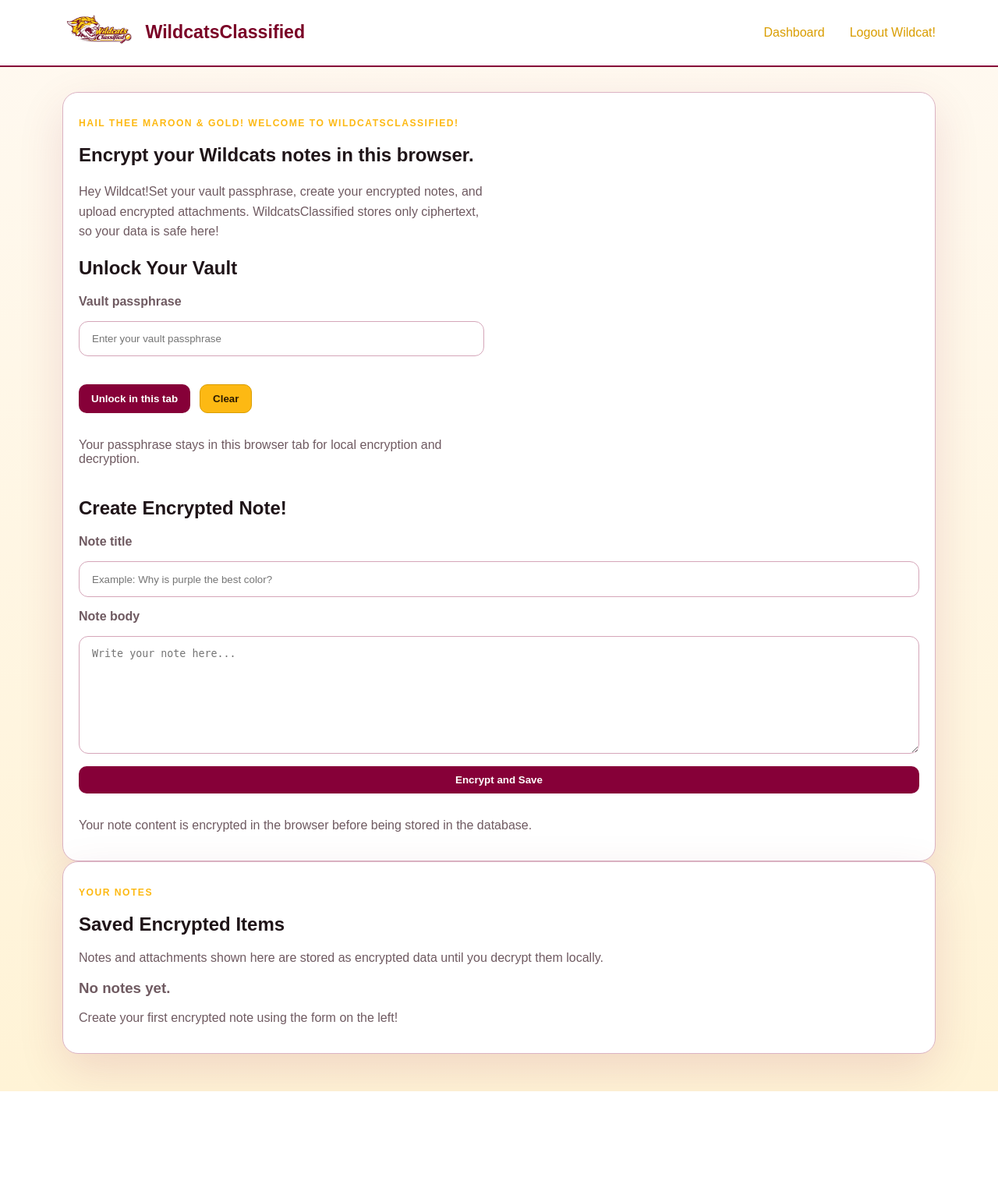
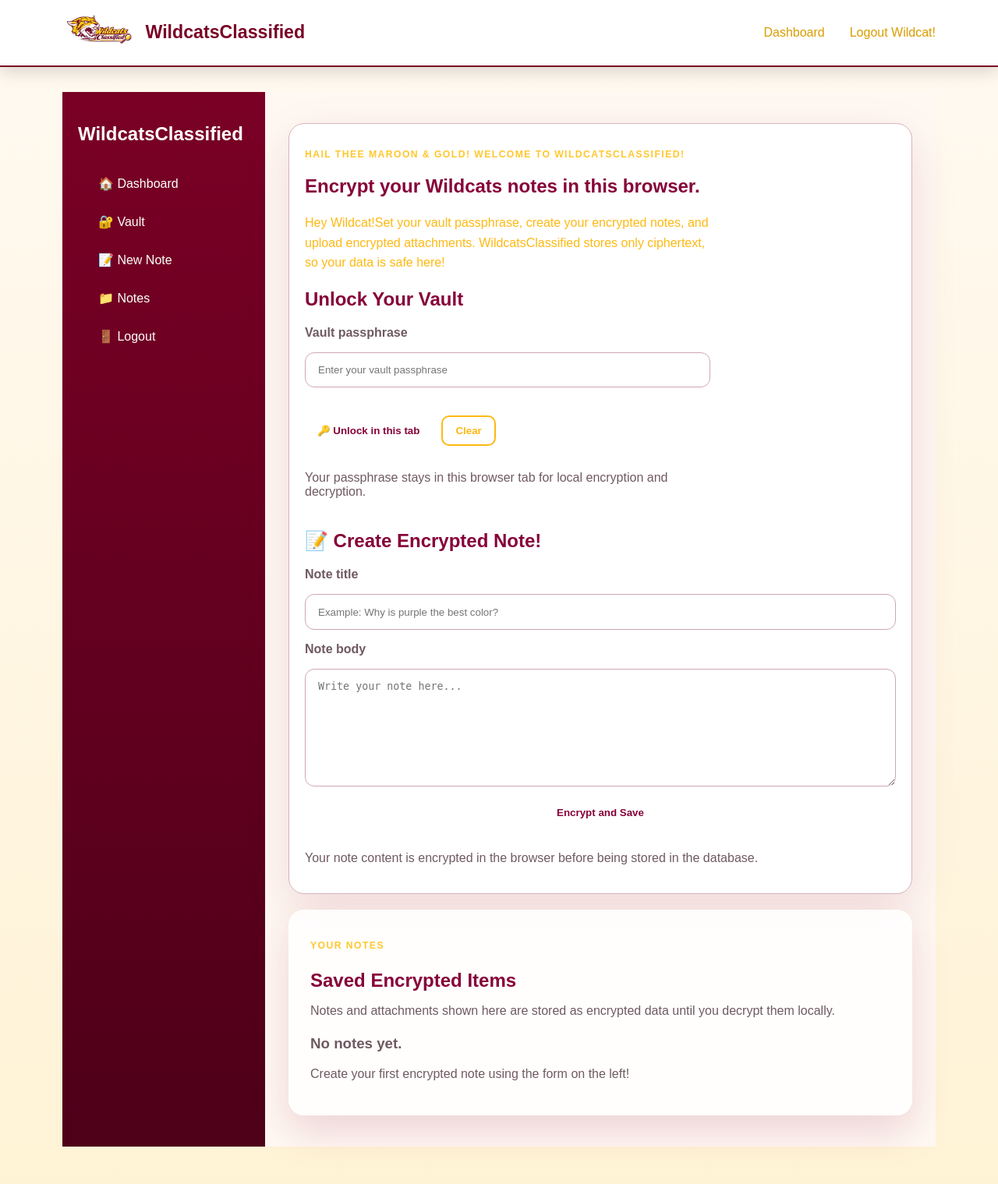
Before and after one commit to Oh-its-neisha242/wildcatsclassified, a Flask app: page /dashboard in a window 1280 px wide. Shown: the whole page at 78% size. Before the commit the page ends 1400 px from the top, so only its background shows below. Run offline with Flask 3, Linux system fonts and the light colour scheme; a user stored in the database is signed in.

Commit message:
it is finished, we have finished the UI to look better thank God for CodePath and Youtube the landing page looks great the dashboard doesn't look so naked we have a sidebar like canvas everything is awesome

```diff
--- a/app/auth_routes.py
+++ b/app/auth_routes.py
@@ -9,8 +9,6 @@ auth_bp = Blueprint("auth", __name__)
 
 @auth_bp.route("/")
 def landing():
-    if current_user.is_authenticated:
-        return redirect(url_for("main.dashboard"))
     return render_template("landing.html")
 
 
--- a/app/main_routes.py
+++ b/app/main_routes.py
@@ -10,6 +10,10 @@ from . import db
 from .models import Attachment, Note
 
 main_bp = Blueprint("main", __name__)
+
+@main_bp.route("/")
+def landing():
+    return render_template("landing.html")
 
 
 @main_bp.route("/dashboard")
--- a/app/static/css/styles.css
+++ b/app/static/css/styles.css
@@ -1,11 +1,11 @@
 :root {
-  --bg: #FFF9F1;
+  --bg: #FFF8F2;
   --panel: #FFFFFF;
   --panel-2: #F7E9ED;
   --text: #1F1418;
   --muted: #6F5A61;
-  --accent: #860038;
-  --accent-2: #FDB913;
+  --accent: #7A0026;
+  --accent-2: #FFC72C;
   --danger: #B42318;
   --success: #2E7D32;
   --border: #860038;
@@ -31,6 +31,7 @@ body {
   position: sticky;
   top: 0;
   z-index: 1000;
+   box-shadow: 0 6px 20px rgba(0,0,0,0.15);
 }
 
 .encrypt-loader {
@@ -42,6 +43,12 @@ body {
   display: flex;
   justify-content: center;
   align-items: center;
+}
+
+.encrypted-box {
+  border: 2px solid #FDB913;
+  background: rgba(253, 185, 19, 0.08);
+  border-radius: 12px;
 }
 
 .loader-card {
@@ -141,10 +148,35 @@ nav a:hover { color: var(--accent); }
 
 .page-content { padding: 2rem 0 3rem; }
 .hero, .dashboard-grid { display: grid; gap: 1.5rem; }
-.hero { grid-template-columns: 1.4fr 1fr; align-items: center; padding-top: 2rem; }
+.hero { grid-template-columns: 1.4fr 1fr; align-items: center; padding-top: 2rem;  background: linear-gradient(135deg, #7A0026, #A0003A); position: relative; overflow: hidden;}
+
+.hero::after {
+  content: "";
+  position: absolute;
+  width: 400px;
+  height: 400px;
+  background: rgba(255, 199, 44, 0.2);
+  filter: blur(120px);
+  top: -100px;
+  right: -100px;
+}
+
+.hero-card h3,
+.hero-card li {
+  color: #860038 !important;
+}
+
+.panel {
+  background: rgba(255, 255, 255, 0.85);
+  backdrop-filter: blur(10px);
+  border-radius: 20px;
+  padding: 28px !important;
+  margin-top: 20px;
+  overflow: visible !important;
+  box-shadow: 0 20px 50px rgba(134, 0, 56, 0.15);
+}
 
 .hero-card,
-.panel,
 .auth-card {
   background: var(--panel);
   border: 1px solid color-mix(in srgb, var(--accent) 30%, white);
@@ -153,34 +185,59 @@ nav a:hover { color: var(--accent); }
   box-shadow: var(--shadow);
   transition: transform 0.25s ease, box-shadow 0.25s ease, border-color 0.25s ease;
 }
+.note-card {
+  border-radius: 16px;
+  padding: 16px;
+  margin-bottom: 16px;
+  background: white;
+  transition: all 0.2s ease;
+}
+
+.note-card:hover {
+  transform: translateY(-4px);
+  box-shadow: 0 12px 25px rgba(0,0,0,0.15);
+}
+
+.note-top {
+  display: flex;
+  justify-content: space-between;
+  align-items: flex-start;
+  gap: 20px;
+  margin-bottom: 18px;
+}
+
+.note-top h3 {
+  margin: 0 0 12px;
+  color: #860038;
+}
 
 .hero-card,
 .panel,
-.note-card,
 .auth-card {
   transition: transform 0.25s ease, box-shadow 0.25s ease, border-color 0.25s ease;
+  color: #860038 !important;
 }
 
 .hero-card:hover,
 .panel:hover,
-.note-card:hover,
 .auth-card:hover {
   transform: translateY(-2px);
   box-shadow: 0 12px 32px rgba(0, 0, 0, 0.35);
   border-color: rgba(212, 160, 23, 0.35);
 }
 
-.hero h1 { font-size: clamp(2rem, 5vw, 4rem); margin: .4rem 0 1rem; }
-.hero-copy { color: var(--muted); line-height: 1.6; max-width: 60ch; }
+.hero h1 { font-size: 3.5rem; font-weight: 800; letter-spacing: -1px; margin: .4rem 0 1rem; line-height: 1.1; text-shadow: 0 4px 20px rgba(0,0,0,0.35);}
+.hero-copy { color: #fdb913 !important; opacity: 1 !important; line-height: 1.6; max-width: 60ch; }
 
 .hero {
+  animation: fadeUp 0.6s ease;
   min-height: 60vh;
   background:
     linear-gradient(rgba(134, 0, 56, 0.78), rgba(134, 0, 56, 0.78)),
     linear-gradient(135deg, #860038 0%, #5f0027 45%, #fdb913 100%);
   border-radius: 24px;
   padding: 2rem;
-  color: white;
+  color: white !important;
 }
 
 .eyebrow {
@@ -189,8 +246,8 @@ nav a:hover { color: var(--accent); }
   letter-spacing: .12em;
   font-size: .76rem;
   font-weight: 700;
+
 }
-
 
 .btn {
   position: relative;
@@ -206,26 +263,27 @@ nav a:hover { color: var(--accent); }
 }
 
 .btn-primary {
-  background: var(--accent);
-  color: white;
+  background: white;
+  color: #860038;
+  font-weight: 700;
 }
 
 .btn-primary:hover {
-  background: #65002a;
-  transform: translateY(-1px);
-  box-shadow: 0 0 12px rgba(124, 58, 237, 0.5),
-              0 0 24px rgba(124, 58, 237, 0.25);
+  background: #f8f8f8;
+  transform: translateY(-2px);
+  box-shadow: 0 8px 20px rgba(255, 199, 44, 0.5);
 }
 
 .btn-secondary {
-  background: var(--accent-2);
-  color: #2b1a00;
-  border: 1px solid #d99d00;
+  background: transparent;
+  border: 2px solid #FDB913;
+  color: #FDB913;;
 }
 
 .btn-secondary:hover {
-  background: #f0ae00;
-  transform: translateY(-1px);
+ background: #FDB913;
+  color: #2b1a00;
+  transform: scale(1.03);
   box-shadow: 0 0 12px rgba(124, 58, 237, 0.5),
               0 0 24px rgba(124, 58, 237, 0.25);
 }
@@ -280,25 +338,41 @@ textarea:focus {
 textarea { resize: vertical; }
 .auth-card { width: min(520px, 100%); margin: 2rem auto; }
 .dashboard-grid { grid-template-columns: 390px 1fr; align-items: start; }
-.panel-header { margin-bottom: 1rem; }
+.panel-header { padding-top: 10px; margin-bottom: 22px; }
+
+.panel-header .eyebrow {
+  display: block;
+  margin-top: 0 !important;
+  margin-bottom: 14px !important;
+  line-height: 1.4;
+}
+
+.panel-header h2 {
+  margin: 0 0 12px;
+  color: #860038;
+  padding-top: 8px !important;
+  margin-top: 0 !important;
+}
+
 
 .note-card {
   border: 1px solid color-mix(in srgb, var(--accent) 22%, white);
-  background: var(--panel);
-  border-radius: 18px;
-  padding: 1rem;
+  padding: 24px !important;
+  border-radius: 20px;
+  background: #ffffff;
 }
 
-.notes-list { display: grid; gap: 1rem; }
-.note-top { display: flex; justify-content: space-between; align-items: start; gap: 1rem; }
+.notes-list { display: grid; gap: 22px; }
+.note-top { display: flex; justify-content: space-between; align-items: flex-start; gap: 20px; margin-bottom: 18px; }
 .meta, .tiny-note, .empty-state { color: var(--muted); }
 
 .cipher-box {
   background: #fff3d6;
   border: 1px solid color-mix(in srgb, var(--accent-2) 55%, var(--accent));
-  border-radius: 12px;
-  padding: .9rem;
-  margin: .9rem 0;
+  margin-top: 18px;
+  padding: 18px !important;
+  border-radius: 14px;
+  line-height: 1.5;
   font-family: "Courier New", monospace;
   overflow-wrap: anywhere;
   color: var(--text);
@@ -370,3 +444,75 @@ textarea { resize: vertical; }
 .page-content {
   animation: pageFadeIn 0.45s ease both;
 }
+
+@keyframes fadeUp {
+  from {
+    opacity: 0;
+    transform: translateY(20px);
+  }
+  to {
+    opacity: 1;
+    transform: translateY(0);
+  }
+}
+
+.app-shell {
+  display: grid;
+  grid-template-columns: 260px 1fr;
+  min-height: 100vh;
+}
+
+.sidebar {
+  background: linear-gradient(180deg, #7A0026, #4E0019);
+  color: white;
+  padding: 20px;
+}
+
+.sidebar-brand {
+  margin-bottom: 30px;
+}
+
+.sidebar-nav {
+  display: flex;
+  flex-direction: column;
+  gap: 10px;
+}
+
+.sidebar-nav a {
+  color: white;
+  text-decoration: none;
+  padding: 10px;
+  border-radius: 10px;
+  transition: 0.2s;
+}
+
+#vault,
+#create-note,
+#saved-notes {
+  scroll-margin-top: 110px;
+}
+
+.sidebar-nav a:hover {
+  background: rgba(255, 199, 44, 0.2);
+  color: #FFC72C;
+}
+
+.dashboard-main {
+  padding: 40px 30px !important;
+  background: #fff8f2;
+}
+
+.dashboard-layout {
+  display: grid;
+  grid-template-columns: 1fr 1fr;
+  gap: 25px;
+}
+
+.hero-card {
+  position: static !important;
+  top: 20px;
+}
+
+html {
+  scroll-behavior: smooth;
+}
--- a/app/templates/dashboard.html
+++ b/app/templates/dashboard.html
@@ -2,7 +2,22 @@
 {% block title %}Dashboard | WildcatsClassified{% endblock %}
 
 {% block content %}
-<section class="dashboard-layout" aria-label="WildcatsClassified encrypted notes dashboard">
+<section class="app-shell">
+  <aside class="sidebar">
+    <div class="sidebar-brand">
+      <h2>WildcatsClassified</h2>
+    </div>
+
+    <nav class="sidebar-nav">
+    <a href="{{ url_for('main.dashboard') }}">🏠 Dashboard</a>
+    <a href="#vault">🔐 Vault</a>
+    <a href="#create-note">📝 New Note</a>
+    <a href="#saved-notes">📁 Notes</a>
+    <a href="{{ url_for('auth.logout') }}">🚪 Logout</a>
+</nav>
+  </aside>
+
+  <main class="dashboard-main">
   <div id="encrypt-loader" class="encrypt-loader" style="display: none;">
   <div class="loader-card">
     <div class="spinner"></div>
@@ -18,7 +33,7 @@
       WildcatsClassified stores only ciphertext, so your data is safe here!
     </p>
 
-    <section class="vault-panel">
+<section class="vault-panel" id="vault">
       <h2>Unlock Your Vault</h2>
 
       <form class="vault-form" id="vault-unlock-form">
@@ -26,7 +41,7 @@
         <input id="vault-passphrase" type="password" placeholder="Enter your vault passphrase">
 
         <div class="hero-actions">
-          <button class="btn btn-primary" type="submit">Unlock in this tab</button>
+          <button class="btn btn-primary" type="submit">🔑 Unlock in this tab</button>
           <button class="btn btn-secondary" id="clear-vault-passphrase" type="button">Clear</button>
         </div>
 
@@ -36,8 +51,8 @@
       </form>
     </section>
 
-    <section class="create-note-panel">
-      <h2>Create Encrypted Note!</h2>
+    <section class="create-note-panel" id="create-note">
+      <h2>📝 Create Encrypted Note!</h2>
 
       <form method="post" action="{{ url_for('main.create_note') }}" class="form-grid" id="note-form">
         <label for="title">Note title</label>
@@ -59,7 +74,7 @@
     </section>
   </div>
 
-  <div class="panel">
+  <div class="panel" id="saved-notes">
     <div class="panel-header">
       <p class="eyebrow">Your Notes</p>
       <h2>Saved Encrypted Items</h2>
@@ -102,7 +117,7 @@
             <textarea class="decrypted-output" rows="6" hidden readonly></textarea>
 
             <div class="attachments-block">
-              <h4>Attachments</h4>
+              <h4>📁Attachments</h4>
 
               {% if note.attachments %}
                 <ul class="attachment-list">
@@ -147,5 +162,6 @@
     {% endif %}
   </div>
 
+  </main>
 </section>
 {% endblock %}
--- a/requirements.txt
+++ b/requirements.txt
@@ -4,5 +4,5 @@ Flask-SQLAlchemy==3.1.1
 Flask-Login==0.6.3
 Werkzeug==3.0.3
 gunicorn==21.2.0
-psycopg2-binary==2.9.9
+pg8000==1.31.2
 python-dotenv==1.0.1
```
Also changed, not shown: app/templates/landing.html (+9 -7 lines), instance/wildcatsclassified.db, 9 other files.
